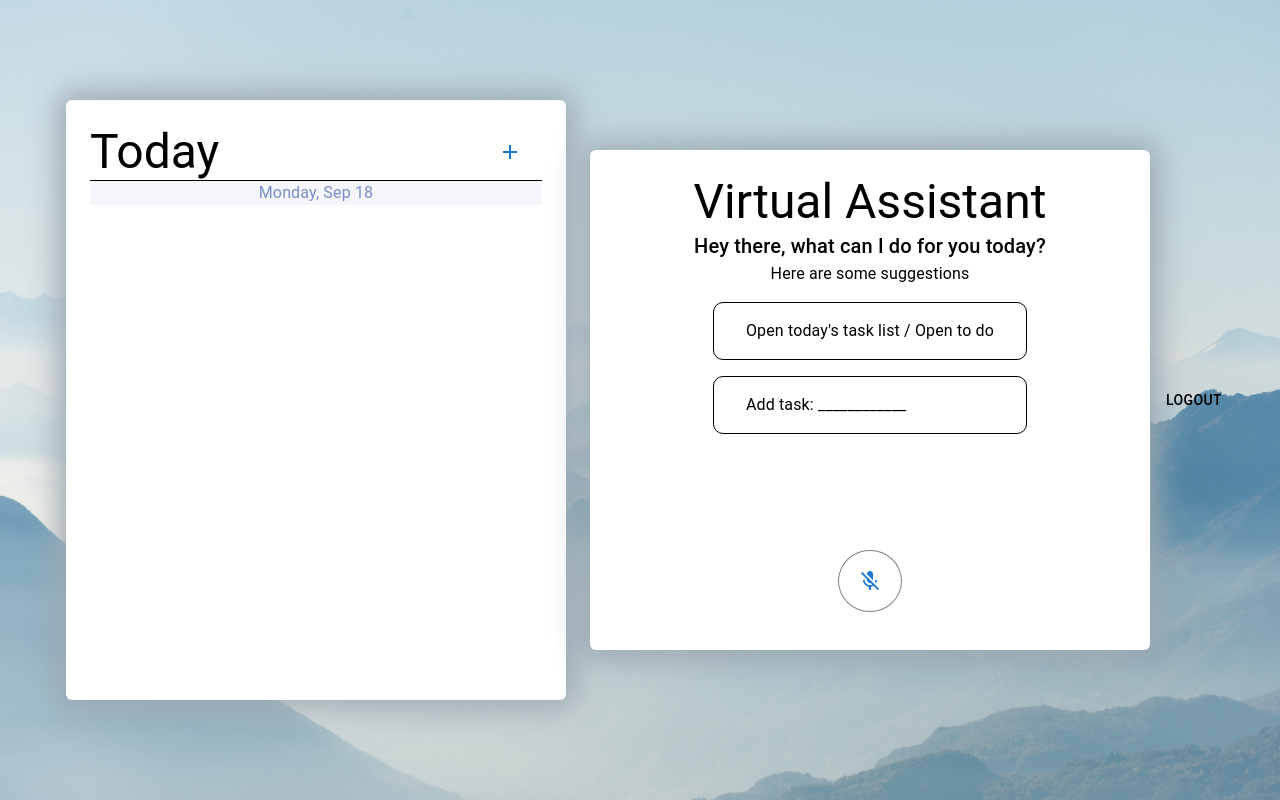
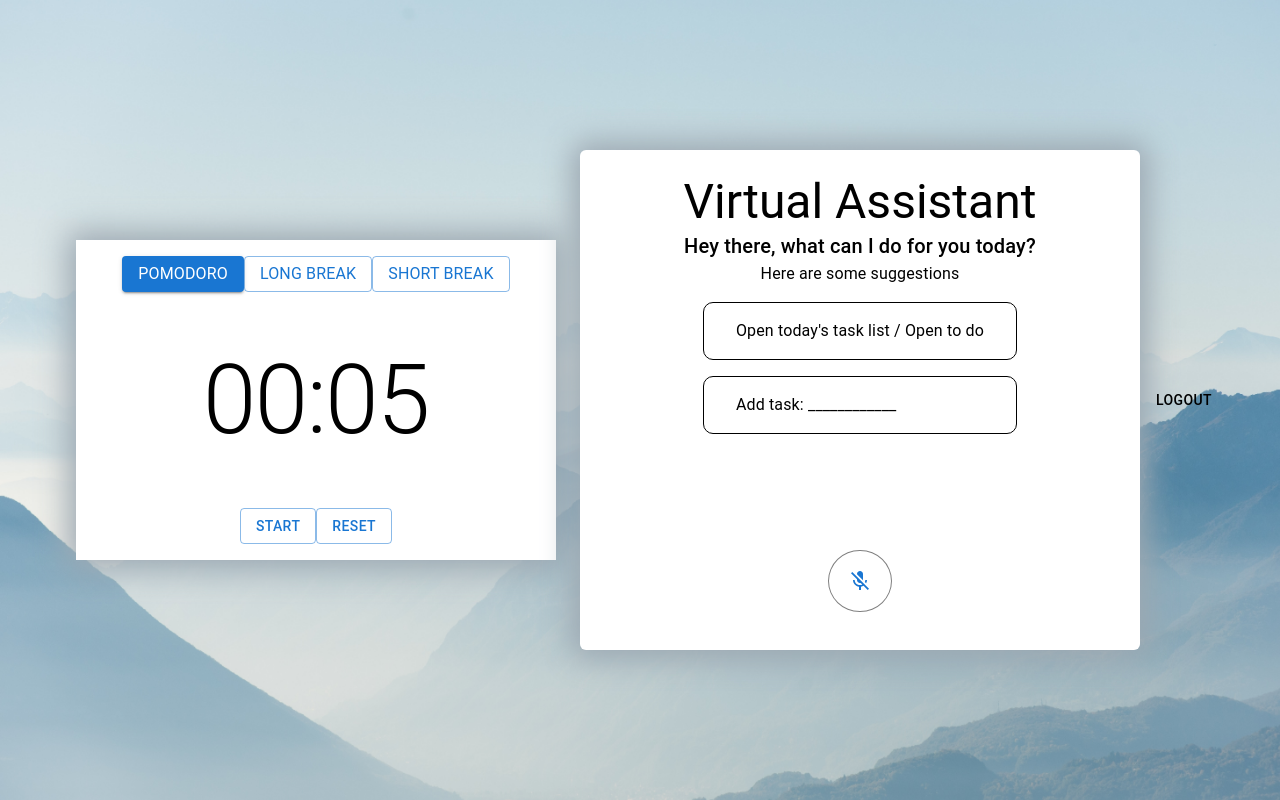
Before and after one commit to meifhuang/TaskAI, a React (Vite) app in the folder client/: page /dashboard in a window 1280 px wide. Built offline with nearby package versions, Linux system fonts and the light colour scheme; sample sign-in values are in the browser's storage.

Commit message:
Create a pomodoro timer

```diff
--- /dev/null
+++ b/client/src/components/Pomodoro.tsx
@@ -0,0 +1,109 @@
+import React, {useState, useEffect} from 'react';
+import Box from '@mui/material/Box';
+import Button from '@mui/material/Button';
+import { Typography } from '@mui/material';
+import music from "../assets/todo.mp3";
+
+
+const pomodoroStyles = {
+    box: {
+        display: 'flex',
+        flexDirection: 'column',
+        justifyContent: 'space-between',
+        minWidth: '30em',
+        height: '20em',
+        boxShadow: '0px 0px 30px 8px rgb(156, 168, 178)',
+        backgroundColor: 'white',
+    },
+    options: {
+        display: 'flex',
+        alignItems: 'center',
+        justifyContent: 'center'
+    },
+    start: {
+        display: 'flex',
+        alignItems: 'center',
+        justifyContent: 'center'
+    }
+}
+
+const Pomodoro: React.FC = () => {
+
+    const [isRunning, setIsRunning] = useState(false);
+    const [seconds, setSeconds] = useState(1 * 5);
+    const [mode, setMode] = useState('pomo')
+
+
+    useEffect(() => {
+        let intervalId: number;
+
+        if (isRunning && seconds > 0) {
+            intervalId = setInterval(()=> {
+                setSeconds(seconds - 1)
+            }, 1000)
+        }
+        else if (seconds === 0) {
+              setIsRunning(prev => !prev)
+              playAlarm()
+              resetTime()
+        }
+        return () => {
+              clearInterval(intervalId);
+          }
+    },[seconds,isRunning])
+
+    const playAlarm = () => {
+        console.log("ALARM")
+        const audio = new Audio(music);
+        audio.loop = true;
+        audio.play();
+      };
+
+    const startStopTimer = () => {
+        setIsRunning(prevIsRunning => !prevIsRunning);
+    };
+
+    const setPomo = () => {
+        setMode("pomo")
+        setSeconds(25 * 60)
+    }
+    const setShort = () => {
+        setMode("short")
+        setSeconds(5 * 60)
+    }
+    const setLong = () => {
+        setMode("long")
+        setSeconds(10*60)
+    }
+
+    const resetTime = () => {
+        if (mode === 'pomo') {
+            setSeconds(2*60)
+          }
+        else if (mode === 'long') {
+        setSeconds(10*60)
+        }
+        else if (mode === 'short') {
+        setSeconds(5*60)
+        }
+    }
+
+    return (
+        <Box sx={pomodoroStyles.box} m={2} p={2}>
+            <Box sx={pomodoroStyles.options}>
+                <Button variant={`${mode==='pomo'?'contained':'outlined'}`} onClick={setPomo}> <Typography> pomodoro </Typography> </Button>
+                <Button variant={`${mode==='long'?'contained':'outlined'}`}  onClick={setLong}> <Typography> long break </Typography> </Button>
+                <Button variant={`${mode==='short'?'contained':'outlined'}`}  onClick={setShort}> <Typography> short break </Typography> </Button>
+            </Box>
+            <Typography variant="h1" textAlign='center'>{Math.floor(seconds/60) === 0 ? '00':Math.floor(seconds/60)}:{`${seconds%60 === 0 ? '00': (seconds%60 < 10 ? `0${seconds%60}`: seconds%60) }`} </Typography>
+            <Box sx={pomodoroStyles.start}>
+            {isRunning ?
+            <Button onClick={startStopTimer} variant="outlined"> Stop </Button> :
+            <Button onClick={startStopTimer} variant="outlined"> Start </Button> }
+            <Button onClick={resetTime} variant="outlined"> Reset </Button>
+        </Box>
+        </Box>
+    )
+}
+
+export default Pomodoro;
--- a/client/src/pages/Dashboard.tsx
+++ b/client/src/pages/Dashboard.tsx
@@ -2,6 +2,7 @@ import React, { useEffect, useState } from 'react';
 import { useNavigate } from 'react-router-dom';
 import ToDoList from '../components/ToDoList';
 import VirtualAssistant from '../components/VirtualAssistant';
+import Pomodoro from "../components/Pomodoro";
 import Button from '@mui/material/Button';
 import axios from "axios";
 import {Todo} from "../model"
@@ -15,7 +16,7 @@ const Dashboard: React.FC = () => {
   const token = localStorage.getItem('token')
   const userId = localStorage.getItem('id');
   const [todos, setTodos] = useState<Todo[]>([]);
-  const [showTaskList, setShowTaskList] = useState<boolean>(true)
+  const [showTaskList, setShowTaskList] = useState<boolean>(false)
 
   const navigate = useNavigate();
 
@@ -147,6 +148,7 @@ const updateTodo = async (id: number, updatedTask: string) => {
     <>
       {/* <Sidebar/> */}
       {showTaskList ? <ToDoList todos={todos} addTodo={addTodo} updateTodo={updateTodo} deleteTodo={deleteTodo} handleToggle={handleToggle} /> : <> </>}
+      <Pomodoro/>
       <VirtualAssistant addTodo={addTodo} openTaskList={openTaskList} closeTaskList={closeTaskList}/>
       {token ? <Button color="inherit" onClick={handleLogout} > Logout </Button> : <> </> }
     {/* </Box> */}
```
Also changed, not shown: client/src/components/Modal.tsx (added), 1 other file (tests, documents, lock files or other folders).
